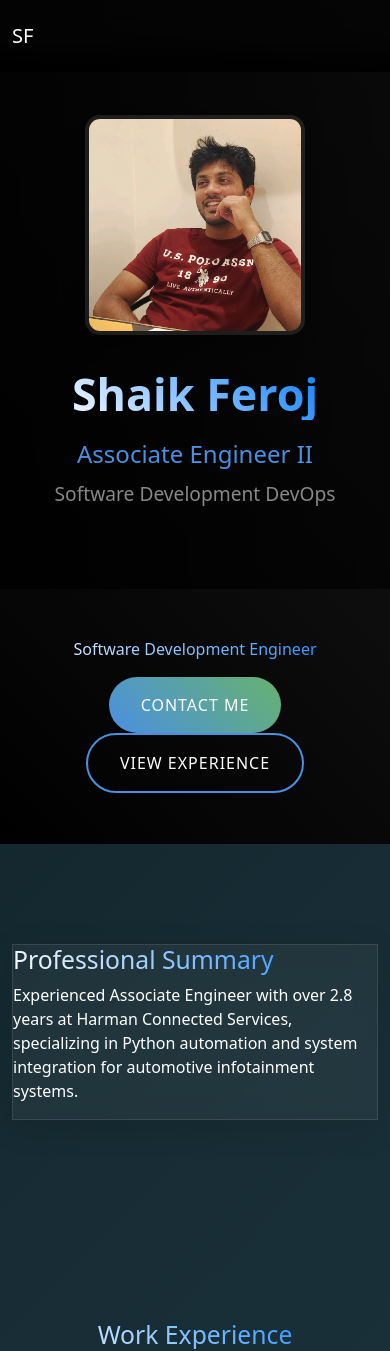
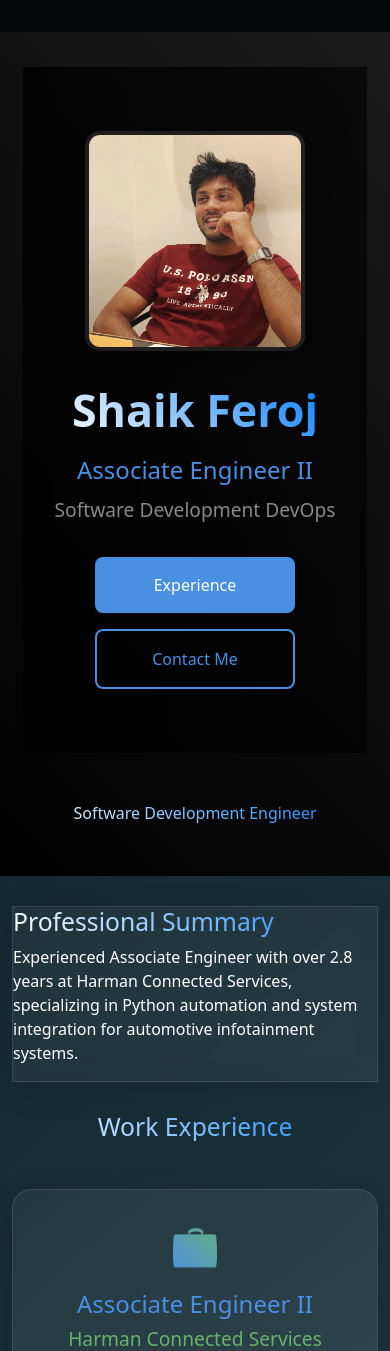
Before and after one commit to ferojshaik/job_profile, a Flask app: page / in a window 390 px wide. Shown: the top 1351 px of the page. Run offline with Flask 2, Linux system fonts and the light colour scheme.

Commit message:
Added responsive buttons under profile with mobile optimization

```diff
--- a/static/css/style.css
+++ b/static/css/style.css
@@ -83,7 +83,7 @@
 
 /* Sections */
 .section-padding {
-    padding: 100px 0;
+    padding: 30px 0;
 }
 
 .dark-section {
@@ -126,21 +126,39 @@
 
 /* Buttons */
 .btn {
-    padding: 1rem 2rem;
-    border-radius: 30px;
-    text-transform: uppercase;
-    letter-spacing: 1px;
+    padding: 0.8rem 1.8rem;
+    border-radius: 8px;
+    font-size: 1rem;
+    font-weight: 500;
+    text-decoration: none;
     transition: all 0.3s ease;
+    text-transform: none;
 }
 
 .btn-primary {
-    background: linear-gradient(45deg, var(--primary-color), var(--secondary-color));
+    background: var(--primary-color);
+    color: white;
     border: none;
 }
 
 .btn-outline {
     border: 2px solid var(--primary-color);
-    color: var(--light-bg);
+    color: var(--primary-color);
+    background: transparent;
+}
+
+.btn:hover {
+    transform: translateY(-2px);
+    box-shadow: 0 5px 15px rgba(0,0,0,0.2);
+}
+
+.btn-primary:hover {
+    background: #3a80d2;
+}
+
+.btn-outline:hover {
+    background: var(--primary-color);
+    color: white;
 }
 
 /* Contact Section */
@@ -417,6 +435,7 @@
     display: flex;
     flex-direction: column;
     gap: 2rem;
+    margin-top: 0;
 }
 
 .experience-card {
@@ -511,3 +530,41 @@
         font-size: 0.9rem;
     }
 }
+
+/* Add consistent margins between sections */
+#experience {
+    margin-top: 0;
+    padding-top: 0;
+}
+
+/* Optional: if you want to adjust specific section spacing */
+.experience-container {
+    margin-top: 0;
+}
+
+/* Adjust bottom margin of previous section if needed */
+#summary {
+    margin-bottom: 0;
+    padding-bottom: 30px;
+}
+
+/* Professional button styling */
+.cta-buttons {
+    display: flex;
+    gap: 1.5rem;
+    margin-top: 2rem;
+}
+
+@media (max-width: 768px) {
+    .cta-buttons {
+        flex-direction: column;
+        gap: 1rem;
+        align-items: center;
+    }
+
+    .btn {
+        width: 200px;
+        text-align: center;
+        padding: 1rem;
+    }
+}
--- a/templates/index.html
+++ b/templates/index.html
@@ -10,14 +10,12 @@
 </head>
 <body>
     <!-- Navigation -->
-    <nav class="navbar navbar-expand-lg navbar-dark fixed-top">
+    <nav class="navbar">
         <div class="container">
-            <a class="navbar-brand" href="#">SF</a>
             <div class="nav-links">
                 <a href="#about">About</a>
                 <a href="#experience">Experience</a>
                 <a href="#skills">Skills</a>
-                <a href="#contact">Contact</a>
             </div>
         </div>
     </nav>
@@ -31,6 +29,10 @@
                         <h1 class="gradient-text">Shaik Feroj</h1>
                         <p class="title">Associate Engineer II</p>
                         <p class="subtitle">Software Development DevOps</p>
+                        <div class="cta-buttons">
+                            <a href="#experience" class="btn btn-primary">Experience</a>
+                            <a href="#contact" class="btn btn-outline">Contact Me</a>
+                        </div>
                     </div>
                     <div class="profile-image-container">
                         <img src="{{ url_for('static', filename='images/linkedin_pic.jfif') }}"
@@ -40,10 +42,6 @@
                 </div>
             </header>
             <p class="gradient-text">Software Development Engineer</p>
-            <div class="hero-buttons">
-                <a href="#contact" class="btn btn-primary">Contact Me</a>
-                <a href="#experience" class="btn btn-outline">View Experience</a>
-            </div>
         </div>
     </section>
 
```
